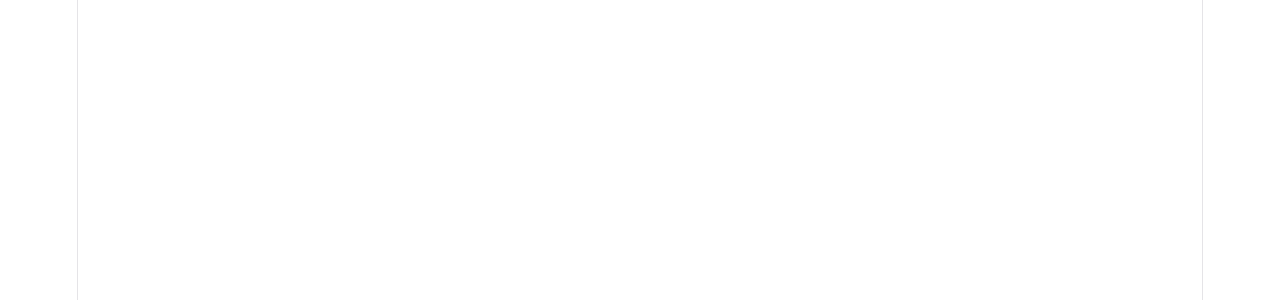
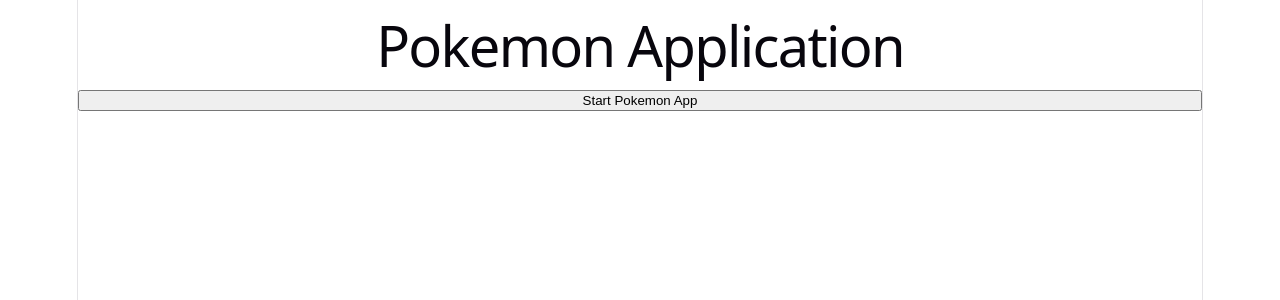
Before and after one commit to Appilistus/pokemon-app, a React (Vite) app: page / in a window 1280 px wide. Shown: the top 300 px of the page. Built offline with nearby package versions, Linux system fonts and the light colour scheme.

Commit message:
set the pokemon homepage

```diff
--- a/src/App.jsx
+++ b/src/App.jsx
@@ -1,10 +1,18 @@
-
+import { useState } from 'react'
+import PokemonApplication from './components/PokemonApplication'
 import './App.css'
 
 function App() {
 
+  const [showApp, setShowApp] = useState(false)
+
   return (
     <>
+      <h1>Pokemon Application</h1>
+      <button onClick={() => setShowApp(!showApp)}>
+        {showApp ? "Close" : "Start Pokemon App"}
+      </button>
+      {showApp && <PokemonApplication />}
     </>
   )
 }
```
